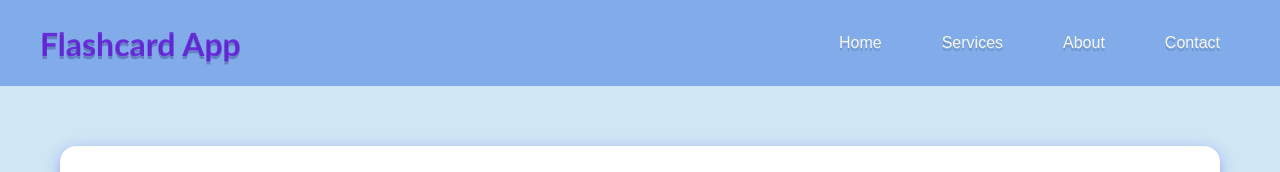
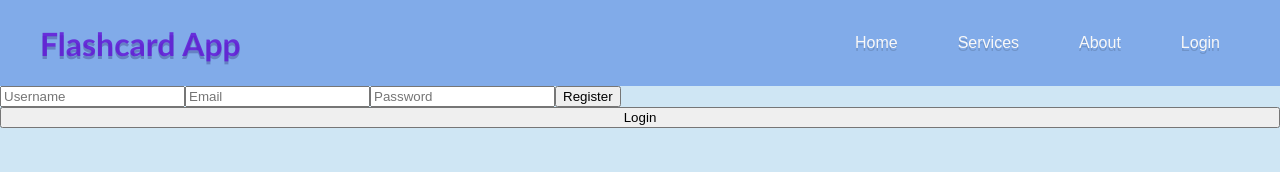
Before and after one commit to mridinichonkar-cmd/Flashcard-Project, a React (Vite) app in the folder client/: page / in a window 1280 px wide. Shown: the top 172 px of the page. Built offline with nearby package versions, Linux system fonts and the light colour scheme; no server answers.

Commit message:
error fixing, registration is working

```diff
--- a/client/src/App.jsx
+++ b/client/src/App.jsx
@@ -29,16 +29,92 @@ function App() {
 
 
   //fetching flashcards after loading
-  useEffect(() => {
-    fetch("http://localhost:5000/api/flashcards")
-    .then((response) => response.json())
-    .then ((data) => {setFlashcards(data);
+useEffect(() => {
+  fetch("http://localhost:5000/api/flashcards", {
+    credentials: "include",
+  })
+    .then((response) => {
+      if (!response.ok) {
+        return [];
+      }
+
+      return response.json();
+    })
+    .then((data) => {
+      setFlashcards(Array.isArray(data) ? data : []);
     })
     .catch((error) => {
       console.error("Error fetching flashcards:", error);
+      setFlashcards([]);
     });
+}, []);
 
-  }, []);
+const handleRegister = async (e) => {
+  e.preventDefault();
+
+  try{
+    const response = await fetch(
+      "http://localhost:5000/api/auth/register",
+      {
+        method: "POST",
+        headers: {
+          "Content-Type": "application/json",
+        },
+        credentials: "include",
+        body: JSON.stringify({
+          username,
+          email,
+          password,
+        }),
+      }
+    );
+
+    const data = await response.json();
+
+    if (response.ok) {
+      setUser(data.user);
+      alert("Registered successfully");
+    } else {
+      alert(data.message);
+      }
+    } catch(error){
+        console.error(error);
+  }
+};
+
+const handleLogin = async (e) => {
+  e.preventDefault();
+
+  try{
+    const response = await fetch("http://localhost:5000/api/auth/login", {
+        method: "POST",
+        headers: {
+          "Content-Type": "application/json",
+        },
+        credentials:"include",
+        body: JSON.stringify({
+          email,
+          password,
+        }),
+      }
+    );
+
+    const data = await response.json();
+
+    if(response.ok){
+      setUser(data.user);
+      alert(data.message);
+    } else{
+        alert(data.message);
+      }
+  } catch(error){
+    console.error(error);
+  }
+};
+
+
+
+
 
 
 //flipping cards
@@ -84,6 +160,7 @@ const handleFormSubmit = async (e) => {
       headers: {
         "Content-Type": "application/json",
       },
+      credentials:"include",
       body: JSON.stringify(newFlashcard),
     });
 
@@ -105,6 +182,7 @@ const handleFormSubmit = async (e) => {
         headers: {
           "Content-Type": "application/json",
         },
+        credentials:"include",
         body: JSON.stringify(newFlashcard),
       });
 
@@ -125,6 +203,7 @@ const handleDelete = async (id) => {
   try{
     const response = await fetch(`http://localhost:5000/api/flashcards/${id}`, {
       method: "DELETE",
+      credentials:"include",
     });
 
     if (!response.ok){
@@ -144,6 +223,8 @@ const handleEdit = (card) =>{
   setEditId(card._id);
 }
 
+console.log(flashcards);
+
   return (
     <div className = "app">
       {/* //header section */}
@@ -154,10 +235,40 @@ const handleEdit = (card) =>{
         <a href="#home">Home</a>
         <a href="#services">Services</a>
         <a href="#about">About</a>
-        <a href="#contact">Contact</a>
+        <a href="#contact">Login</a>
 
         </nav>
       </header>
+
+
+    <form onSubmit={handleRegister}>
+  <input
+    type="text"
+    placeholder="Username"
+    value={username}
+    onChange={(e) => setUsername(e.target.value)}
+  />
+
+  <input
+    type="email"
+    placeholder="Email"
+    value={email}
+    onChange={(e) => setEmail(e.target.value)}
+  />
+
+  <input
+    type="password"
+    placeholder="Password"
+    value={password}
+    onChange={(e) => setPassword(e.target.value)}
+  />
+
+  <button type="submit">Register</button>
+</form>
+
+<button onClick={handleLogin}>
+  Login
+</button>
 
   {/* //form section for card creation */}
     <section className="form-section">
```
Also changed, not shown: 2 other files (tests, documents, lock files or other folders).
